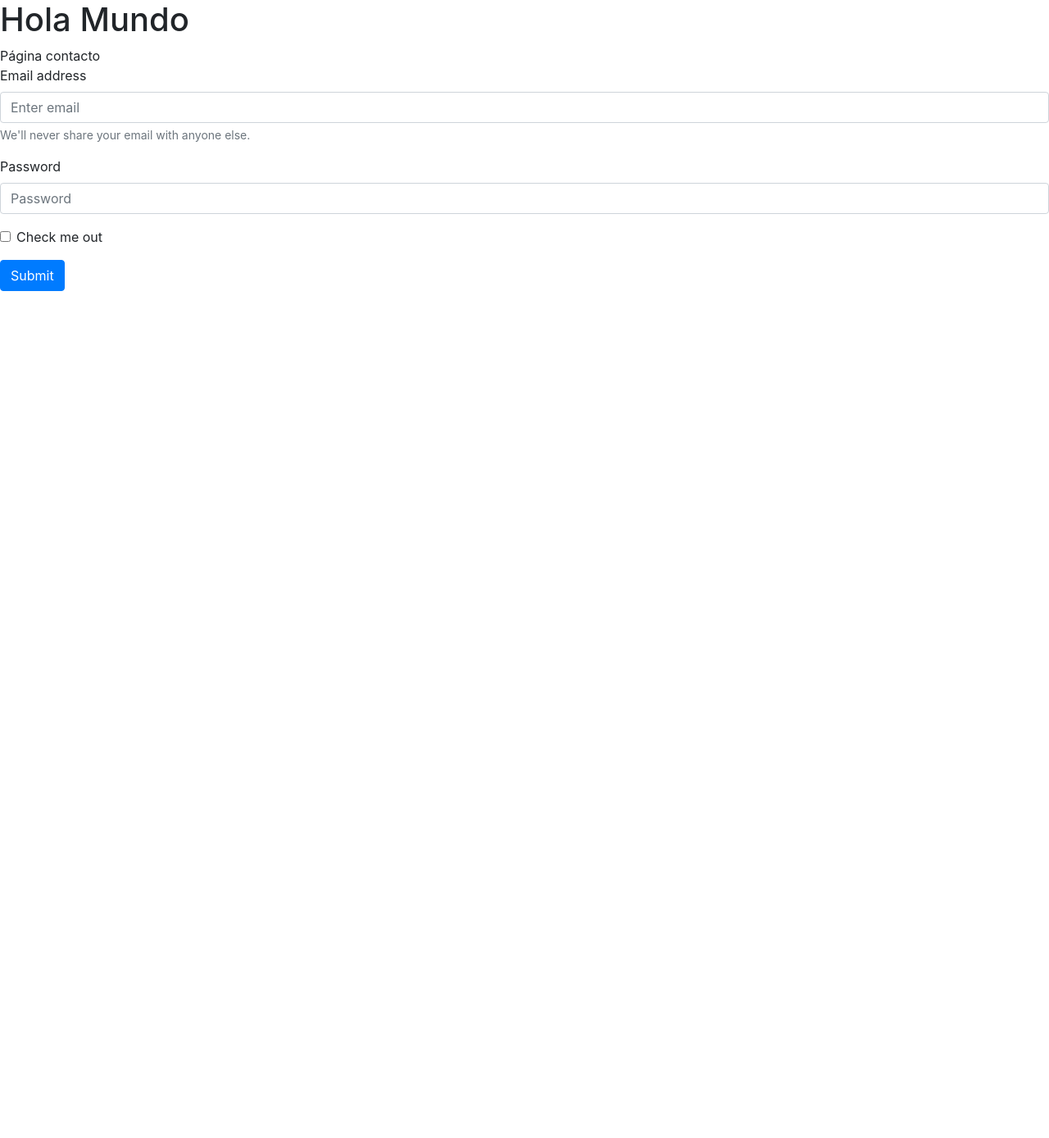
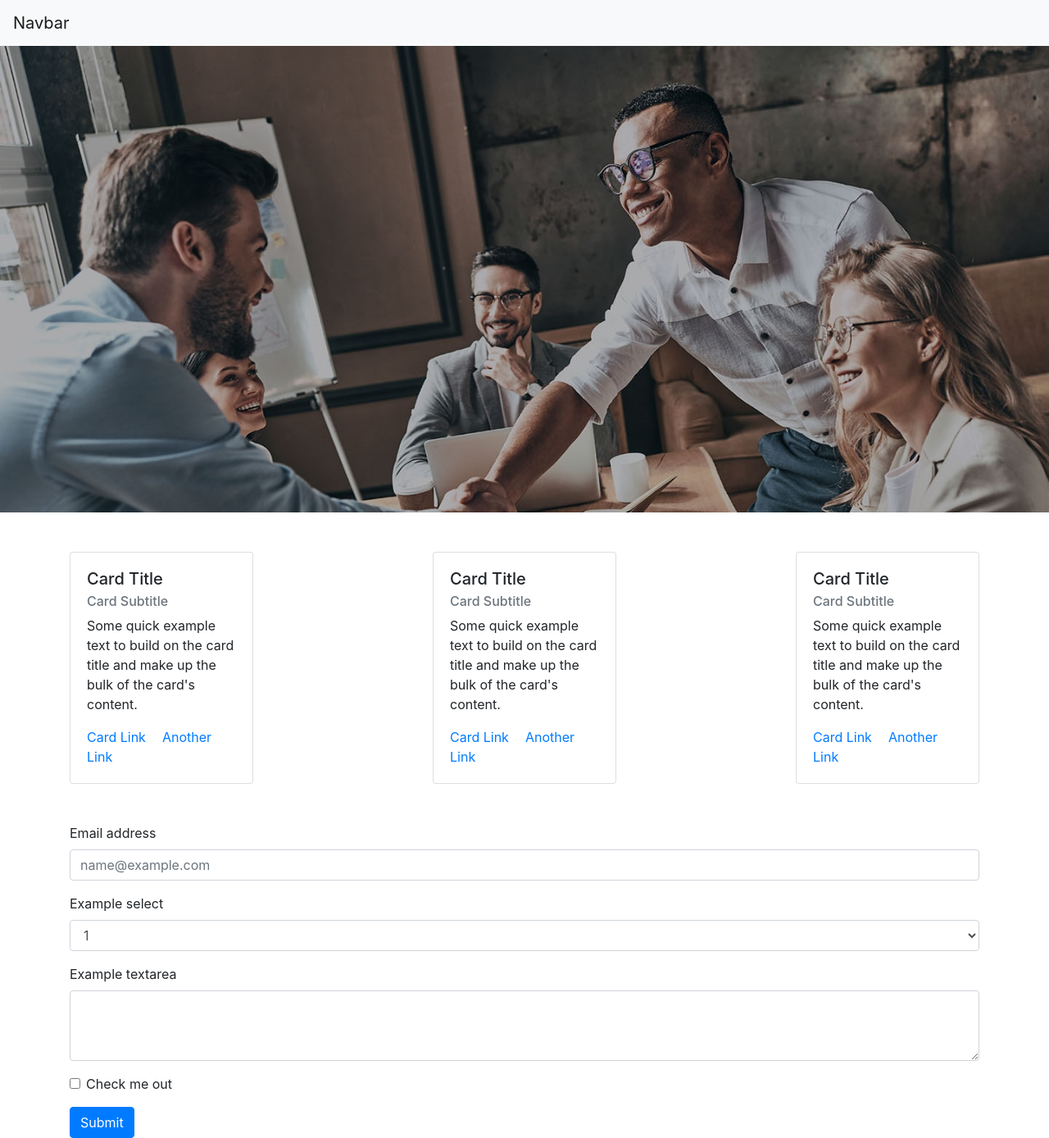
Before and after one commit to ConstanzaGalia/proyectoFinal-fontend, a React (Create React App) app: page / in a window 1280 px wide. Shown: the whole page at 82% size. Before the commit the page ends 800 px from the top, so only its background shows below. Built offline with nearby package versions, Linux system fonts and the light colour scheme.

Commit message:
añadí el formulario y la imagen a la página de contacto

```diff
--- a/src/App.js
+++ b/src/App.js
@@ -6,7 +6,7 @@ import Contact from './pages/Contact';
 function App() {
   return (
     <div>
-      <h1>Hola Mundo</h1>
+
       <Contact/>
     </div>
   );
--- a/src/pages/Contact.jsx
+++ b/src/pages/Contact.jsx
@@ -1,22 +1,78 @@
 import React from "react";
-import { Button, Form } from "react-bootstrap";
+import { Button, Container, Form } from "react-bootstrap";
+import Navbar from "react-bootstrap/Navbar";
+import Image from "react-bootstrap/Image";
+import imgcontact from "../Img/Contact_page.jpg";
+import Card from "react-bootstrap/Card";
 
 export default function Contact() {
   return (
     <>
-      <div>Página contacto</div>
-      <Form>
-        <Form.Group controlId="formBasicEmail">
+
+      <Navbar expand="lg" variant="light" bg="light">
+        <Navbar.Brand href="#">Navbar</Navbar.Brand>
+      </Navbar>
+
+      <Image src={imgcontact} fluid />
+
+
+    <Container >
+    <div className="d-flex flex-wrap mt-5 justify-content-between">
+    <Card style={{ width: '14rem' }} >
+      <Card.Body>
+        <Card.Title>Card Title</Card.Title>
+        <Card.Subtitle className="mb-2 text-muted">Card Subtitle</Card.Subtitle>
+        <Card.Text>
+          Some quick example text to build on the card title and make up the bulk of
+          the card's content.
+        </Card.Text>
+        <Card.Link href="#">Card Link</Card.Link>
+        <Card.Link href="#">Another Link</Card.Link>
+      </Card.Body>
+    </Card>
+    <Card style={{ width: '14rem' }}>
+      <Card.Body>
+        <Card.Title>Card Title</Card.Title>
+        <Card.Subtitle className="mb-2 text-muted">Card Subtitle</Card.Subtitle>
+        <Card.Text>
+          Some quick example text to build on the card title and make up the bulk of
+          the card's content.
+        </Card.Text>
+        <Card.Link href="#">Card Link</Card.Link>
+        <Card.Link href="#">Another Link</Card.Link>
+      </Card.Body>
+    </Card>
+    <Card style={{ width: '14rem' }}>
+      <Card.Body>
+        <Card.Title>Card Title</Card.Title>
+        <Card.Subtitle className="mb-2 text-muted">Card Subtitle</Card.Subtitle>
+        <Card.Text>
+          Some quick example text to build on the card title and make up the bulk of
+          the card's content.
+        </Card.Text>
+        <Card.Link href="#">Card Link</Card.Link>
+        <Card.Link href="#">Another Link</Card.Link>
+      </Card.Body>
+    </Card>
+    </div>
+    <Form className="mt-5">
+      <Form.Group controlId="exampleForm.ControlInput1">
         <Form.Label>Email address</Form.Label>
-          <Form.Control type="email" placeholder="Enter email" />
-          <Form.Text className="text-muted">
-            We'll never share your email with anyone else.
-          </Form.Text>
+        <Form.Control type="email" placeholder="name@example.com" />
       </Form.Group>
-
-        <Form.Group controlId="formBasicPassword">
-          <Form.Label>Password</Form.Label>
-          <Form.Control type="password" placeholder="Password" />
+      <Form.Group controlId="exampleForm.ControlSelect1">
+        <Form.Label>Example select</Form.Label>
+        <Form.Control as="select">
+          <option>1</option>
+          <option>2</option>
+          <option>3</option>
+          <option>4</option>
+          <option>5</option>
+        </Form.Control>
+      </Form.Group>
+      <Form.Group controlId="exampleForm.ControlTextarea1">
+        <Form.Label>Example textarea</Form.Label>
+        <Form.Control as="textarea" rows={3} />
       </Form.Group>
       <Form.Group controlId="formBasicCheckbox">
         <Form.Check type="checkbox" label="Check me out" />
@@ -25,6 +81,7 @@ export default function Contact() {
         Submit
       </Button>
     </Form>
+    </Container>
     </>
   );
 }
```
Also changed, not shown: src/Img/Contact_page.jpg (added). Lines whose indentation alone changed are shown as unchanged.
